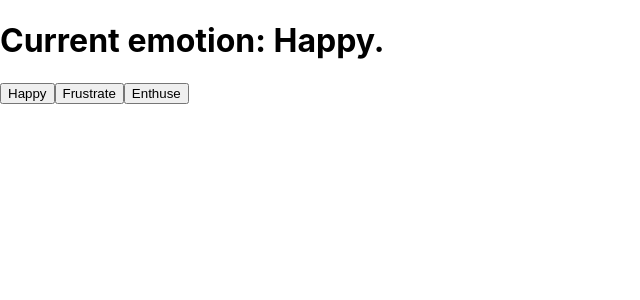
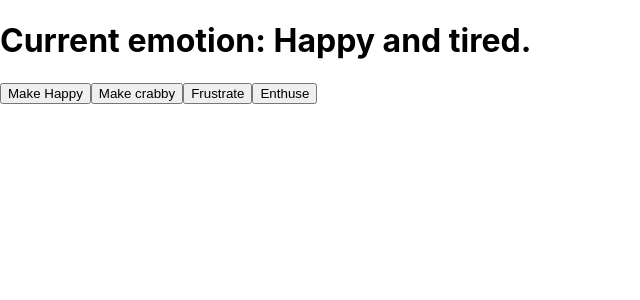
Before and after one commit to Ikromjon1998/ReactJS-essentials, a React (Create React App) app in the folder react-essentials/: page / in a window 1280 px wide. Shown: the top 300 px of the page, without its empty margins (0-640 px from the left). Built offline with nearby package versions, Linux system fonts and the light colour scheme.

Commit message:
Section 4.5 is Working with useEffect

```diff
--- a/react-essentials/src/App.js
+++ b/react-essentials/src/App.js
@@ -1,17 +1,26 @@
 //import logo from './logo.svg';
 import './App.css';
-import restaurant from './restaurant.jpeg'
-import React, { useState } from 'react';
+//import restaurant from './restaurant.jpeg'
+import React, { useEffect, useState } from 'react';
 
 
 
 
 function App() {
   const [emotion, setEmotion] = useState("Happy");
+  const [secondary, setSecondary] = useState("tired");
+  useEffect(() => {
+    console.log("It's " + emotion + " around here!");
+  }, [emotion]);
+  useEffect(() => {
+    console.log("It's " + secondary + " around here!");
+  }, [secondary])
+
   console.log(emotion)
   return <>
-    <h1>Current emotion: {emotion}.</h1>
-    <button onClick={() => setEmotion("happy")}>Happy</button>
+    <h1>Current emotion: {emotion} and {secondary}.</h1>
+    <button onClick={() => setEmotion("happy")}>Make Happy</button>
+    <button onClick={() => setSecondary("crabby")}>Make crabby</button>
     <button onClick={() => setEmotion("frustrated")}>Frustrate</button>
     <button onClick={() => setEmotion("enthusiastic")}>Enthuse</button>
   </>
```
